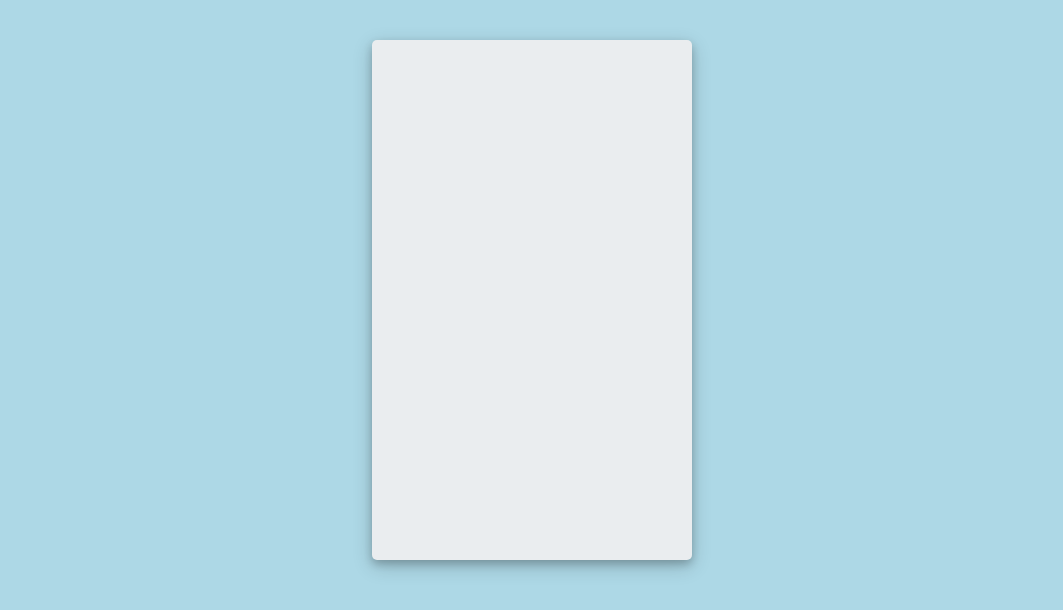
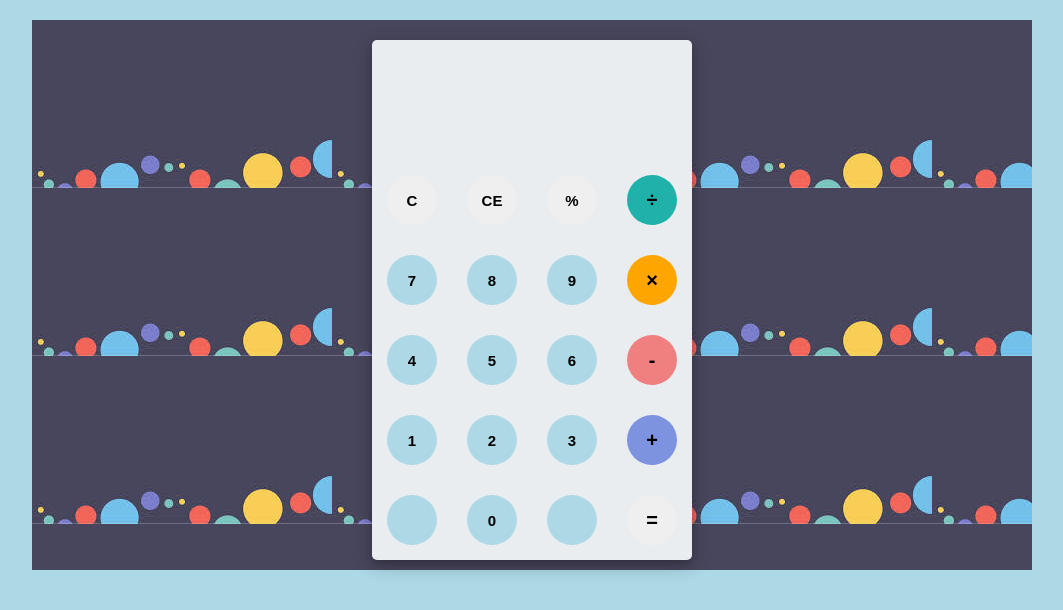
Before and after one commit to SarthakM1/Simple-Calculator, a plain HTML site: page index.html in a window 1280 px wide. Shown: the whole page, without its empty margins (108-1171 px from the left). Drawn offline with Linux system fonts and the light colour scheme.

Commit message:
first commit

```diff
--- a/index.html
+++ b/index.html
@@ -15,3 +15,30 @@
 						<p id="output-value"></p>
 					</div>
 				</div>
+				<div id="keyboard">
+					<button class="operator" id="clear">C</button>
+					<button class="operator" id="backspace">CE</button>
+					<button class="operator" id="%">%</button>
+					<button class="operator" id="/">&#247;</button>
+					<button class="number" id="7">7</button>
+					<button class="number" id="8">8</button>
+					<button class="number" id="9">9</button>
+					<button class="operator" id="*">&times;</button>
+					<button class="number" id="4">4</button>
+					<button class="number" id="5">5</button>
+					<button class="number" id="6">6</button>
+					<button class="operator" id="-">-</button>
+					<button class="number" id="1">1</button>
+					<button class="number" id="2">2</button>
+					<button class="number" id="3">3</button>
+					<button class="operator" id="+">+</button>
+					<button class="empty" id="empty"></button>
+					<button class="number" id="0">0</button>
+					<button class="empty" id="empty"></button>
+					<button class="operator" id="=">=</button>
+				</div>
+			</div>
+		</div>
+		<script src="script.js"></script>
+	</body>
+</html>
--- a/style.css
+++ b/style.css
@@ -19,3 +19,65 @@ body{
     box-shadow: 0 4px 8px 0 rgba(0, 0, 0, 0.2),0 6px 20px 0
     rgba(0, 0, 0, 0.19);
 }
+#result{
+    height: 120px;
+}
+#history{
+    text-align: right;
+    height: 20px;
+    margin: 0 20px;
+    paddling-top: 20px;
+    font-size: 15px;
+    color: #919191;
+}
+#output{
+    text-align: right;
+    height: 60px;
+    margin: 10px 20px;
+    font-size: 30px;
+}
+#keyboard{
+    height: 400px;
+}
+.operator, .number, .empty{
+    width: 50px;
+    height: 50px;
+    margin: 15px;
+    float: left;
+    border-radius: 50%;
+    border-width: 0;
+    font-weight: bold;
+    font-size: 15px;
+}
+.number, .empty{
+    background-color: lightblue;
+}
+.number, .operator{
+    cursor: pointer;
+}
+.operator:active, .number:active{
+    font-size: 13px;
+}
+.operator:focus, .number:focus, .empty:focus{
+    outline: 0;
+}
+button:nth-child(4){
+    font-size: 20px;
+    background-color: #20b2aa;
+}
+button:nth-child(8){
+    font-size: 20px;
+    background-color: #ffa500;
+}
+button:nth-child(12){
+    font-size: 20px;
+    background-color: #f08080;
+}
+button:nth-child(16){
+    font-size: 20px;
+    background-color: #7d93e0;
+}
+button:nth-child(20){
+    font-size: 20px;
+    background-color: #;
+}
```
Also changed, not shown: bgImg.jpg (added).
